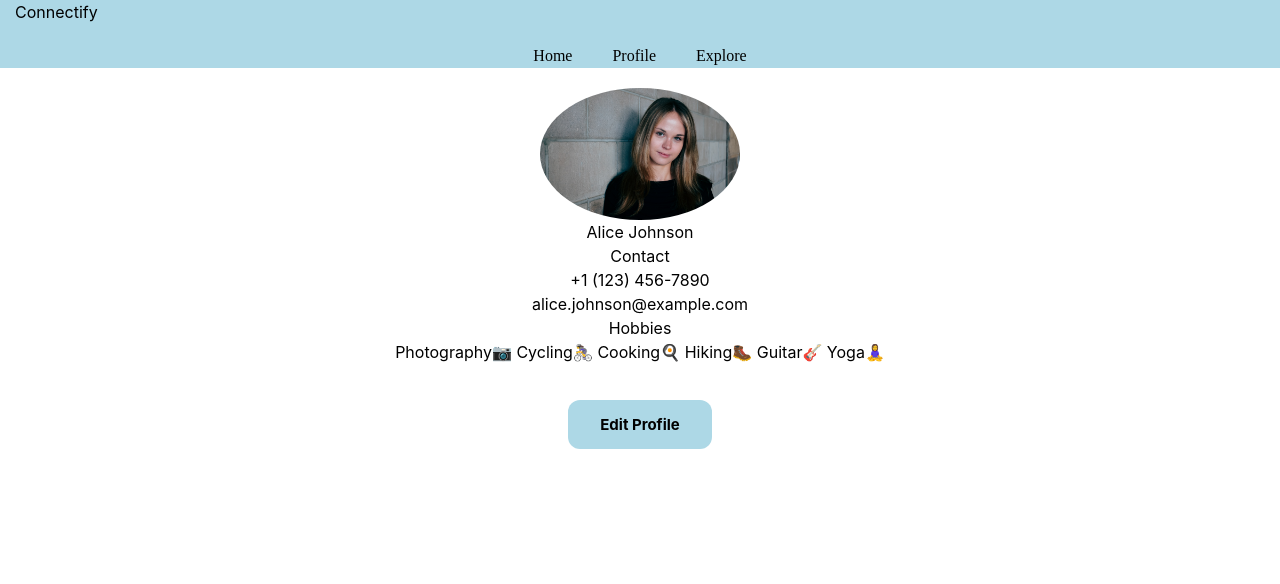
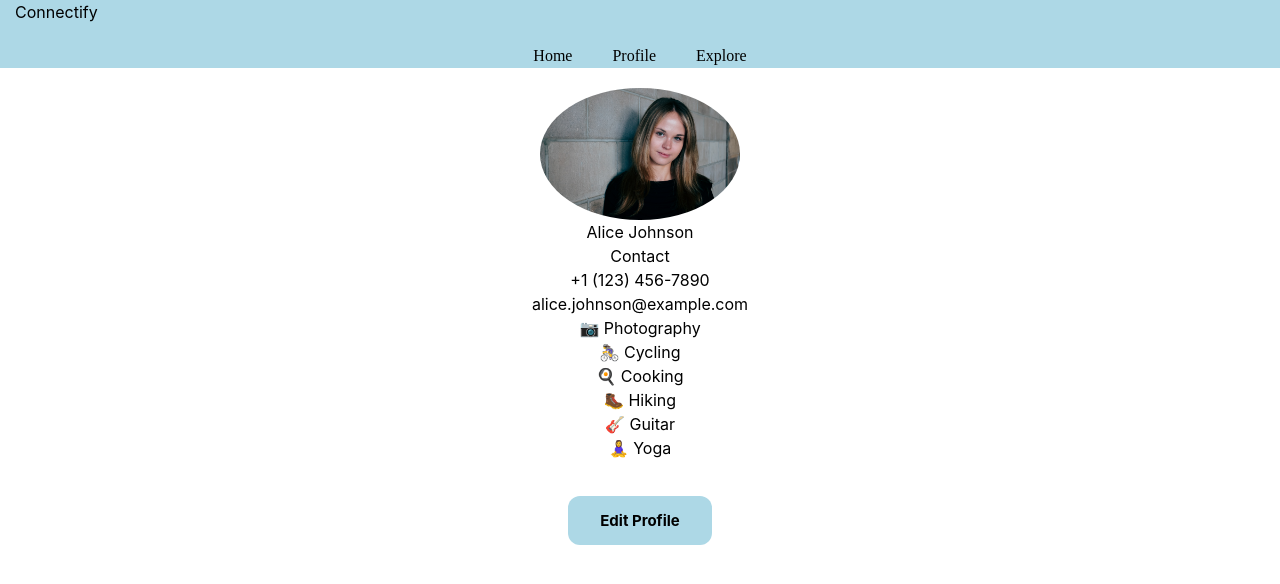
Before and after one commit to mwang840/Connectify, a React (Create React App) app: page /profile in a window 1280 px wide. Shown: the top 584 px of the page. Built offline with nearby package versions, Linux system fonts and the light colour scheme.

Commit message:
serialize json into list preserved in edit + view

```diff
--- a/src/components/About.jsx
+++ b/src/components/About.jsx
@@ -1,27 +1,51 @@
-import React, { Component } from 'react'
-import data from './users.json';
+import React from 'react'
+import { parseProfiles } from './ParseProfiles';
 
-let hobbies = "";
-for(let i=0; i<data.users[0].hobbies.length; i++){
-    hobbies = hobbies.concat("\n", data.users[0].hobbies[i].name + data.users[0].hobbies[i].emoji);
+// declare var serialized: [];
+// only initialize serialized once, if it is full, don't do it again
+export var serialized;
+
+if (serialized == null) {
+    serialized = parseProfiles();
 }
+
+// how do i make About component display the hobbies of the user_id that is passed to it?
+
+// let hobbies = "";
+// for(let i=0; i<data.users[0].hobbies.length; i++){
+//     hobbies = hobbies.concat("\n", data.users[0].hobbies[i].name + data.users[0].hobbies[i].emoji);
+// }
 //let hobbies = data.users[0].hobbies[0].name;
-// TODO: serialize hobbies into a list of tuples,
-// then make this list accessible throughout program
 // forms in edit_profile only touch the serialized list
 // hobbies in profile are also displayed from this list
 
 // after this i need database of emojis and their names
 
-class About extends Component {
-    render() {
-        return (
-            <section id="container-about" className="container-about">
-            <h3> Hobbies </h3>
-            <p> {hobbies} </p>
-            </section>
-        )
+function About(props: { user_id: string; }) {
+    let hobbies = serialized[parseInt(props.user_id)].hobbies;
+    let hobbyElements = [];
+    for (let i=0; i<serialized[parseInt(props.user_id)].hobbies.length; i++) {
+        hobbyElements.push(
+      <p key={i}>
+        {hobbies[i].emoji} {hobbies[i].name}
+      </p>)
     }
-}
+    return (
+      <div className="about">
+        {hobbyElements}
+      </div>
+    );
+  }
+
+// class About extends Component {
+//     render() {
+//         return (
+//             <section id="container-about" className="container-about">
+//             <h3> Hobbies </h3>
+//             <p> {hobbies} </p>
+//             </section>
+//         )
+//     }
+// }
 
 export default About
--- /dev/null
+++ b/src/components/FormAbout.tsx
@@ -0,0 +1,90 @@
+import React, { useState} from 'react'
+import { serialized } from './About';
+import { Link } from "react-router-dom";
+// import { parseProfiles } from './ParseProfiles';
+
+// let serialized = parseProfiles()
+// hobbies in profile are also displayed from this list
+
+// after this i need database of emojis and their names
+
+// function FormAbout(props: { user_id: string; }) {
+//     let hobbies = serialized[parseInt(props.user_id)].hobbies;
+//     let hobbyElements = [];
+//     let isEditable:boolean = false;
+
+//     for (let i = 0; i < hobbies.length; i++) {
+//       hobbyElements.push(
+//         <div key={i}>
+//           <p>
+//             {hobbies[i].emoji} {hobbies[i].name}
+//           </p>
+//         </div>
+//       );
+//     }
+//     return (
+//       <div className="about">
+//         {hobbyElements}
+//         <br></br>
+//         {/* edit form shows up here after a user clicks edit button next to a hobby */}
+//         <input type="text" placeholder="edit hobby" disabled={!isEditable}></input>
+//       </div>
+//     );
+//   }
+
+// export default FormAbout
+
+function FormAbout(props: { user_id: string; }) {
+  let hobbies = serialized[parseInt(props.user_id)].hobbies;
+  const [editedHobby, setEditedHobby] = useState("");
+  const [isEditing, setIsEditing] = useState(false);
+  const [currentHobby, setCurrentHobby] = useState("");
+
+  const handleEditClick = (hobby: string) => {
+    setCurrentHobby(hobby);
+    setIsEditing(true);
+  };
+
+  const handleSubmit = (event: React.FormEvent<HTMLFormElement>, index: number) => {
+    event.preventDefault();
+    let newHobbies = [...hobbies];
+    newHobbies[index].name = editedHobby;
+    serialized[parseInt(props.user_id)].hobbies = newHobbies;
+    console.log(serialized)
+    setIsEditing(false);
+  };
+
+  let hobbyElements = hobbies.map((hobby: {emoji: string, name: string}, i: number) => {
+    return (
+      <div key={i}>
+        <div>
+          <p>
+            {hobby.emoji} {hobby.name} <button onClick={() => handleEditClick(hobby.name as string)}>Edit</button>
+          </p>
+        </div>
+        {isEditing && currentHobby === hobby.name && (
+          <form onSubmit={(e) => handleSubmit(e, i)}>
+            <label>
+              Hobby name:
+              <input
+                type="text"
+                value={editedHobby}
+                onChange={(e) => setEditedHobby(e.target.value)}
+              />
+            </label>
+            <button type="submit">Save</button>
+          </form>
+        )}
+      </div>
+    );
+  });
+
+  return <div className="about">{hobbyElements}
+  <br></br>
+  <Link to={`/profile?serialized=${serialized}`}>
+        <button>Done</button>
+      </Link>
+  </div>;
+}
+
+export default FormAbout;
--- a/src/components/ParseProfiles.ts
+++ b/src/components/ParseProfiles.ts
@@ -3,7 +3,12 @@ import data from './users.json';
 interface User {
     name: String;
     phone: String;
-    hobbies: String;
+    hobbies: Hobby[];
+};
+
+interface Hobby {
+    name: String;
+    emoji: String;
 };
 
 const Users: User[] = [];
@@ -13,9 +18,14 @@ export function parseProfiles() {
 for (let i=0; i<data.users.length; i++){
     let newName = data.users[i].name;
     let newPhone = data.users[i].phone_number;
-    let newHobbies = "";
+    let newHobbies = [];
     for(let i=0; i<data.users[0].hobbies.length; i++){
-     newHobbies = newHobbies.concat("\n", data.users[0].hobbies[i].name + data.users[0].hobbies[i].emoji);
+    //  newHobbies = newHobbies.concat("\n", data.users[0].hobbies[i].name + data.users[0].hobbies[i].emoji);
+        let newHobby: Hobby = {
+            name: data.users[0].hobbies[i].name,
+            emoji: data.users[0].hobbies[i].emoji
+        }
+        newHobbies.push(newHobby)
     }
     let newUser: User = {
         name: newName,
@@ -25,9 +35,12 @@ for (let i=0; i<data.users.length; i++){
     Users.push(newUser);
 }
 
-for (let i=0; i<Users.length; i++){
-    console.log(Users[i].name);
-}
+console.log(Users)
+// console.log(Users[0].hobbies)
+
+// for (let i=0; i<Users.length; i++){
+//     console.log(Users[i].name);
+// }
 return Users;
 
 }
--- a/src/components/Profile.tsx
+++ b/src/components/Profile.tsx
@@ -5,7 +5,9 @@ import Contact from './Contact';
 import About from './About';
 import EditProfileButton from './EditProfileButton';
 
-function Profile() {
+// make this take an argument for the user id, then display that user's profile
+
+function Profile(props: { user_id: string; serialized: []}) {
     return (
       <div className="profile">
         <header>
@@ -13,11 +15,12 @@ function Profile() {
         </header>
         <body>
         <Contact></Contact>
-        <About></About>
+        <About user_id="0"></About>
         </body>
         <br></br>
         <br></br>
         <EditProfileButton />
+        {/* <div> {serialized} </div> */}
       </div>
     );
   }
--- a/src/components/ViewNavbar.tsx
+++ b/src/components/ViewNavbar.tsx
@@ -4,8 +4,8 @@ import {BrowserRouter as Router, Routes, Route} from "react-router-dom";
 import Profile from './Profile';
 import Home from "./home";
 //import Explore from "./Explore";
-import Home from './home';
 import EditProfile from './edit_profile';
+import { serialized } from './About';
 //import "bootstrap/dist/css/bootstrap.min.css";
 
 
@@ -32,10 +32,11 @@ export function ViewNavbar(): JSX.Element {
         </Navbar.Collapse>
       </Navbar><Router>
           <Routes>
-            <Route path='/profile' element={<Profile />} />
+            <Route path='/profile' element={<Profile user_id="0" serialized={serialized}/>} />
             <Route path='/home' element={<Home />} />
             {/* <Route path='/Explore' element={<Explore /> } /> */}
             <Route path='/edit_profile' element={<EditProfile />} />
+            {/* <Route path='profile' element={<Profile user_id="0"/>} /> */}
           </Routes>
         </Router></>
       );
--- a/src/components/edit_profile.tsx
+++ b/src/components/edit_profile.tsx
@@ -1,10 +1,8 @@
 import React from 'react';
 import Name from './Name';
 import Contact from './Contact';
-import About from './About';
-import data from './users.json';
-
-
+// import About from './About';
+import FormAbout from './FormAbout';
 
 function EditProfile() {
     return (
@@ -15,7 +13,7 @@ function EditProfile() {
        </header>
        <body>
         <Contact></Contact>
-        <About></About>
+        <FormAbout user_id="0"></FormAbout>
        </body>
        <br></br>
        <br></br>
```
Lines whose indentation alone changed are shown as unchanged.
